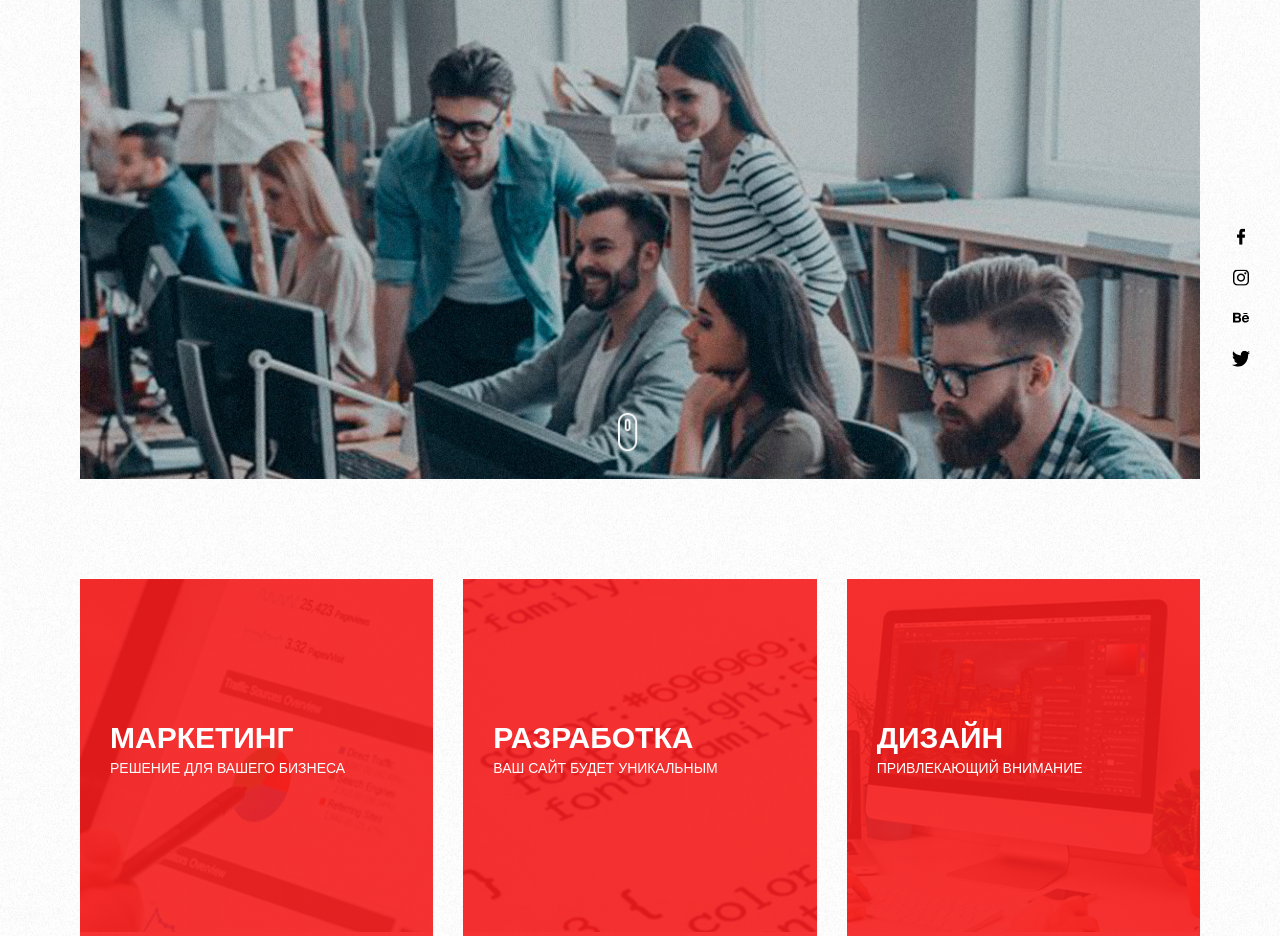
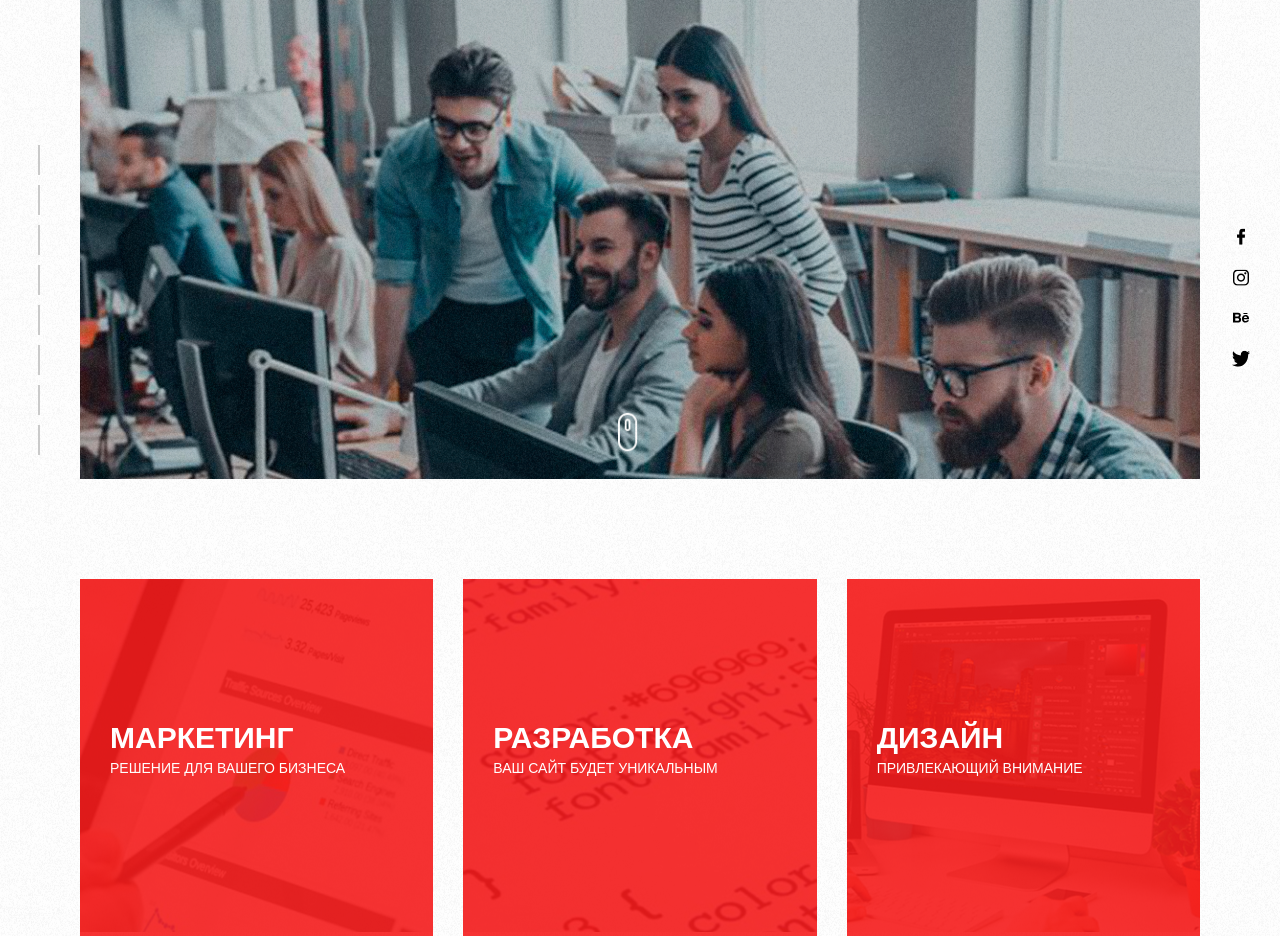
Before and after one commit to Indiel/indiel.github.io, a PHP site: page / in a window 1280 px wide. Shown: the part 100-1036 px from the top of the page. Run offline with PHP 8.4, Linux system fonts and the light colour scheme.

Commit message:
skeleton progress bar

```diff
--- a/Viral2.1/css/style.css
+++ b/Viral2.1/css/style.css
@@ -282,7 +282,7 @@ ul {
     background-color: #333333;
 
     overflow: hidden;
-    transition: 1s;
+    transition: 1.2s;
 
     z-index: 10;
 }
@@ -1226,6 +1226,73 @@ ul {
     z-index: 15;
 }
 
+.fixed__progress-bar {
+    position: absolute;
+    left: 38px;
+    top: 0;
+    height: calc(100% - 100px);
+    width: 2px;
+
+    display: flex;
+    flex-direction: column;
+    justify-content: center;
+
+    pointer-events: all;
+    z-index: 15;
+}
+
+.progress-bar__item {
+    border: none;
+
+    position: relative;
+
+    width: 2px;
+    height: 30px;
+    padding: 0;
+    margin: 5px 0;
+
+    background-color: #cacaca;
+    outline: none;
+
+    transition: 0.5s;
+}
+
+.progress-bar__item::after {
+    content: '';
+
+    position: absolute;
+    top: 0;
+    left: 0;
+
+    width: 100%;
+    height: 0;
+    /* height: 100%; */
+    background-color: #cc0000;
+
+    transition: height 1s;
+}
+
+.line-bottom.progress-bar__item::after {
+    top: 0;
+    bottom: auto;
+    height: 100%;
+    transition: height 1s;
+}
+
+.line-top.progress-bar__item::after {
+    top: auto;
+    bottom: 0;
+    height: 100%;
+    transition: height 1s;
+}
+
+.none-active-line-bottom.progress-bar__item::after {
+    top: auto;
+    bottom: 0;
+    height: 0;
+    transition: height 1s;
+}
+
 .fixed__social-list {
     position: absolute;
     right: 30px;
--- a/Viral2.1/index.html
+++ b/Viral2.1/index.html
@@ -54,7 +54,16 @@
         </ul>
 
         <div class="fixed">
-            <div class="fixed__progress-bar"></div>
+            <div class="fixed__progress-bar">
+                <button class="progress-bar__item" type="button"></button>
+                <button class="progress-bar__item" type="button"></button>
+                <button class="progress-bar__item" type="button"></button>
+                <button class="progress-bar__item" type="button"></button>
+                <button class="progress-bar__item" type="button"></button>
+                <button class="progress-bar__item" type="button"></button>
+                <button class="progress-bar__item" type="button"></button>
+                <button class="progress-bar__item" type="button"></button>
+            </div>
 
             <ul class="fixed__social-list social">
                 <li class="social__item"><a href="#" class="social__link social__link--facebook">
--- a/Viral2.1/js/menu-script.js
+++ b/Viral2.1/js/menu-script.js
@@ -15,11 +15,11 @@
         var timeItem;
 
         if (mainNav.classList.length === 2) {
-            timeMenu = 1200;
+            timeMenu = 400;
             timeItem = 0;
         } else {
             timeMenu = 0;
-            timeItem = 1000;
+            timeItem = 300;
         }
 
         setTimeout(() => {
@@ -34,7 +34,7 @@
             setTimeout(() => {
                 elem.classList.toggle('nav-list__item--active');
             }, timeItem);
-            timeItem += 200;
+            timeItem += 100;
         });
 
     });
--- a/Viral2.1/js/scroll.js
+++ b/Viral2.1/js/scroll.js
@@ -7,7 +7,6 @@
 
     var heights = [];
     var offsets = [];
-    var anchors = [];
     // var count = 0;
     var isAnimating  = false;
 
@@ -15,12 +14,24 @@
         Array.from(sections).forEach((elem, i) => {
             heights[i] = elem;
             offsets[i] = elem.offsetTop;
-            anchors[i] = $(elem).offset().top;
         });
         console.log(heights);
         console.log(offsets);
-        console.log(anchors);
-    }, 5000);
+    }, 3000);
+
+
+    var buttonsNode = document.querySelectorAll('.progress-bar__item');
+    var buttons = [];
+    Array.from(buttonsNode).forEach((elem, i) => {
+        buttons[i] = elem;
+    });
+
+    var pageYOffset;
+    window.addEventListener('scroll', (evt) => {
+        // console.log(evt);
+        pageYOffset = window.pageYOffset;
+        console.log(pageYOffset);
+    });
 
 
     window.addEventListener('wheel', (evt) => {
@@ -39,6 +50,9 @@
                 evt.stopPropagation();
 
                 if (evt.wheelDelta < 0) {
+                    buttons[i + 1].classList.add('line-bottom');
+                    buttons[i + 1].classList.add('none-active-line-bottom');
+
                     isAnimating  = true;
                     $('html, body').animate({
                         scrollTop: offsets[i + 1] - 100
@@ -47,6 +61,8 @@
                     });
                     return;
                 } else {
+                    buttons[i].classList.add('line-top');
+
                     isAnimating  = true;
                     $('html, body').animate({
                         scrollTop: offsets[i - 1] - 100
@@ -60,6 +76,9 @@
                 evt.stopPropagation();
 
                 if (evt.wheelDelta < 0) {
+                    buttons[i + 1].classList.add('line-bottom');
+                    buttons[i + 1].classList.add('none-active-line-bottom');
+
                     isAnimating  = true;
                     $('html, body').animate({
                         scrollTop: offsets[i + 1] - 100
@@ -68,6 +87,8 @@
                     });
                     return;
                 } else {
+                    buttons[i].classList.add('line-top');
+
                     isAnimating  = true;
                     $('html, body').animate({
                         scrollTop: offsets[i] - 100
@@ -78,6 +99,8 @@
                 }
             }
         }
+
+        // console.log(window.offsetTop);
 
         // offsets.forEach((elem, i) => {
         //     if (window.pageYOffset >= elem && window.pageYOffset < elem)
```
